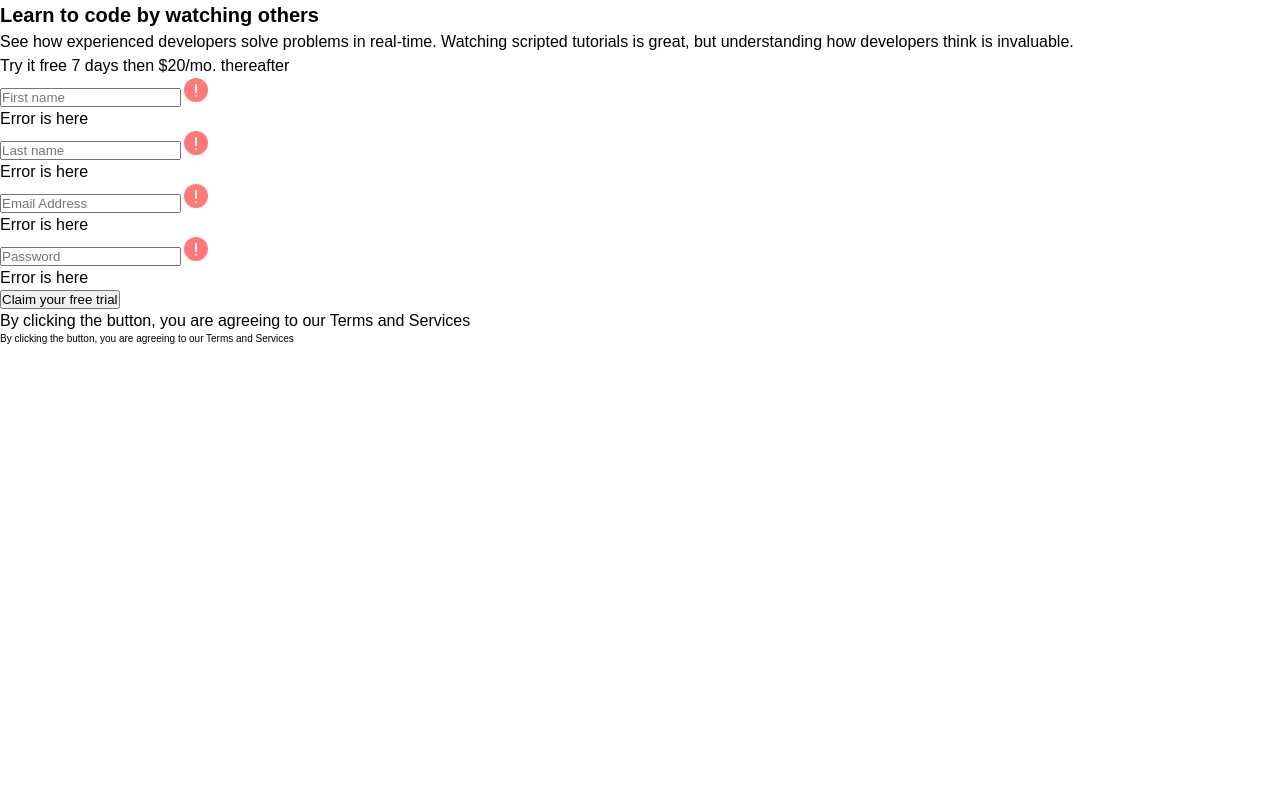
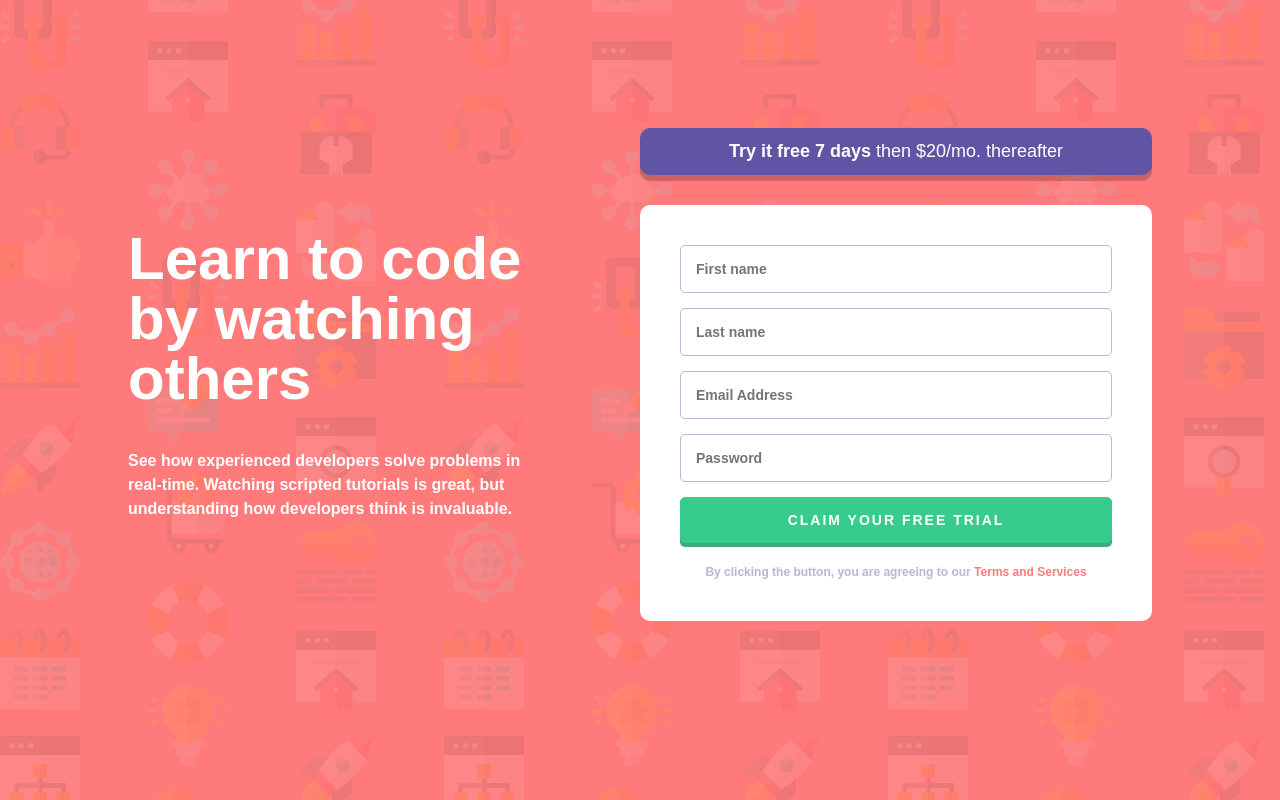
Before and after one commit to Usamaumar118/intro-signup, a plain HTML site: page index.html in a window 1280 px wide. Drawn offline with Linux system fonts and the light colour scheme.

Commit message:
completed the desktop version

```diff
--- a/index.html
+++ b/index.html
@@ -19,23 +19,23 @@
 
   <div class="container">
 
-    <div class="register">
+    <div class="intro">
 
-      <div class="register__text">
-        <h1 class="register__text__heading">
+      <div class="intro__text">
+        <h1 class="intro__text__heading">
           Learn to code by watching others
         </h1>
-        <p class="register__text__para">
+        <p class="intro__text__para">
           See how experienced developers solve problems in real-time. Watching scripted tutorials is great,
           but understanding how developers think is invaluable.
         </p>
       </div>
 
-      <div class="register__form">
+      <div class="intro__form">
 
-      <div class="register__form__info">
-        <p class="register__form__info__text">
-          <span class="register__form__info__text--bold">
+      <div class="intro__form__info">
+        <p class="intro__form__info__text">
+          <span class="intro__form__info__text--bold">
             Try it free 7 days
           </span>
           then $20/mo. thereafter
@@ -45,30 +45,30 @@
         <form action='#' class="form">
 
           <label class="form__firstname__label form__label" for="first-name">
-            <input class="form__firstName" type="text" placeholder="First name" name="first-name" id="firstName">
-            <img class="icon-error" src="images/icon-error.svg" alt="">
+            <input class="form__firstName form__input form__input--first" type="text" placeholder="First name" name="first-name" id="firstName">
+            <img class="icon-error icon-error--first" src="images/icon-error.svg" alt="">
             <p class="error-msg">Error is here</p>
           </label>
 
           <label class="form__lastname__label form__label" for="last-name">
-            <input class="form__lastName" type="text" placeholder="Last name" name="last-name" id="lastName">
+            <input class="form__lastName form__input" type="text" placeholder="Last name" name="last-name" id="lastName">
             <img class="icon-error" src="images/icon-error.svg" alt="">
             <p class="error-msg">Error is here</p>
           </label>
 
           <label class="form__email__label form__label" for="password">
-            <input class="form__email" type="text" placeholder="Email Address" name="email" id="email">
+            <input class="form__email form__input" type="text" placeholder="Email Address" name="email" id="email">
             <img class="icon-error" src="images/icon-error.svg" alt="">
             <p class="error-msg">Error is here</p>
           </label>
 
           <label class="form__password__label form__label" for="password">
-            <input class="form__password" type="password" placeholder="Password" name="password" id="password">
+            <input class="form__password form__input" type="password" placeholder="Password" name="password" id="password">
             <img class="icon-error" src="images/icon-error.svg" alt="">
             <p class="error-msg">Error is here</p>
           </label>
 
-          <input type="submit" class="form__submit" id="submit" value="Claim your free trial">
+          <input type="submit" class="form__submit form__input" id="submit" value="Claim your free trial">
 
           <p class="form__terms">
             By clicking the button, you are agreeing to our
@@ -92,9 +92,6 @@
   </div>
 
 
-
-  By clicking the button, you are agreeing to our Terms and Services
-
   <!-- <footer>
     <p class="attribution">
       Challenge by <a href="https://www.frontendmentor.io?ref=challenge" target="_blank">Frontend Mentor</a>.
--- a/style.scss
+++ b/style.scss
@@ -35,6 +35,7 @@ a{
     text-decoration: none;
     line-height: 1.5;
 }
+
 li{
     list-style: none;
 }
@@ -43,3 +44,154 @@ p{
     font-size: 1.6rem;
     line-height: 1.5;
 }
+
+input{
+    box-sizing: inherit;
+    font-family: inherit;
+}
+
+
+.container{
+    //TRY TO AVOID ME
+    height: 100vh;
+    padding: 10%;
+
+    background: url('images/bg-intro-desktop.png');
+    background-color: var(--c-red);
+}
+
+
+.intro{
+    display: grid;
+    grid-template-columns: 40% 50%;
+    justify-content: space-between;
+    align-items: center;
+
+    &__text{
+
+
+        &__heading{
+            color: #fff;
+            font-weight: 800;
+            font-size: 6rem;
+            line-height: 1;
+            margin-bottom: 4rem;
+        }
+
+        &__para{
+            font-weight: 600;
+            color: #fff;
+        }
+    }
+
+
+    &__form{
+
+
+        &__info{
+            background-color: var(--c-blue);
+            box-shadow: 0 6px 0 rgba( #000000, .2);
+            text-align: center;
+            padding: 1rem;
+            border-radius: 1rem;
+            margin-bottom: 3rem;
+            max-width: 55rem;
+
+
+            &__text{
+                color: #fff;
+                font-size: 1.8rem;
+                font-weight: 300;
+
+                &--bold{
+                    font-weight: 700;
+                }
+            }
+        }
+    }
+}
+
+.form{
+    background-color: #fff;
+    border-radius: 1rem;
+    padding: 4rem;
+    max-width: 55rem;
+
+    &__input{
+        width: 100%;
+        padding: 1.5rem;
+        font-size: 1.4rem;
+        font-weight: 700;
+        outline: none;
+        border-radius: .5rem;
+        border: 1px solid var(--c-grayish-blue);
+        color: var(--c-dark-blue);
+        transition: border .3s ease-in;
+        margin-top: 1.5rem;
+
+        &--first{
+            margin-top: 0;
+        }
+
+        &:focus{
+            border-color: var(--c-dark-blue);
+        }
+
+    }
+
+    &__label{
+        position: relative;
+        display: block;
+
+    }
+
+    .error-msg{
+        text-align: right;
+        display: none;
+        padding-top: .5rem;
+        font-size: 1.4rem;
+        font-weight: 600;
+        font-style: italic;
+        color: var(--c-red);
+    }
+    .icon-error{
+        position: absolute;
+        display: none;
+        top: 30%;
+        right: 1rem;
+
+        &--first{
+            top: 17%;
+        }
+    }
+
+
+    &__submit{
+        background-color: var(--c-green);
+        border: 1px solid var(--c-green);
+        color: #fff;
+        text-transform: uppercase;
+        letter-spacing: 2px;
+        line-height: 1;
+        box-shadow: 0 4px 0 rgb(66, 168, 124);
+
+        &:focus{
+            border-color: var(--c-green);;
+        }
+    }
+
+    &__terms{
+        text-align: center;
+        margin: 2rem 0 0 ;
+        font-size: 1.2rem;
+        font-weight: 600;
+        color: var(--c-grayish-blue);
+
+        &--bold{
+            color: var(--c-red);
+            font-size: 1.2rem;
+            font-weight: 800;
+        }
+    }
+
+}
```
Also changed, not shown: style.css, 1 other file.
